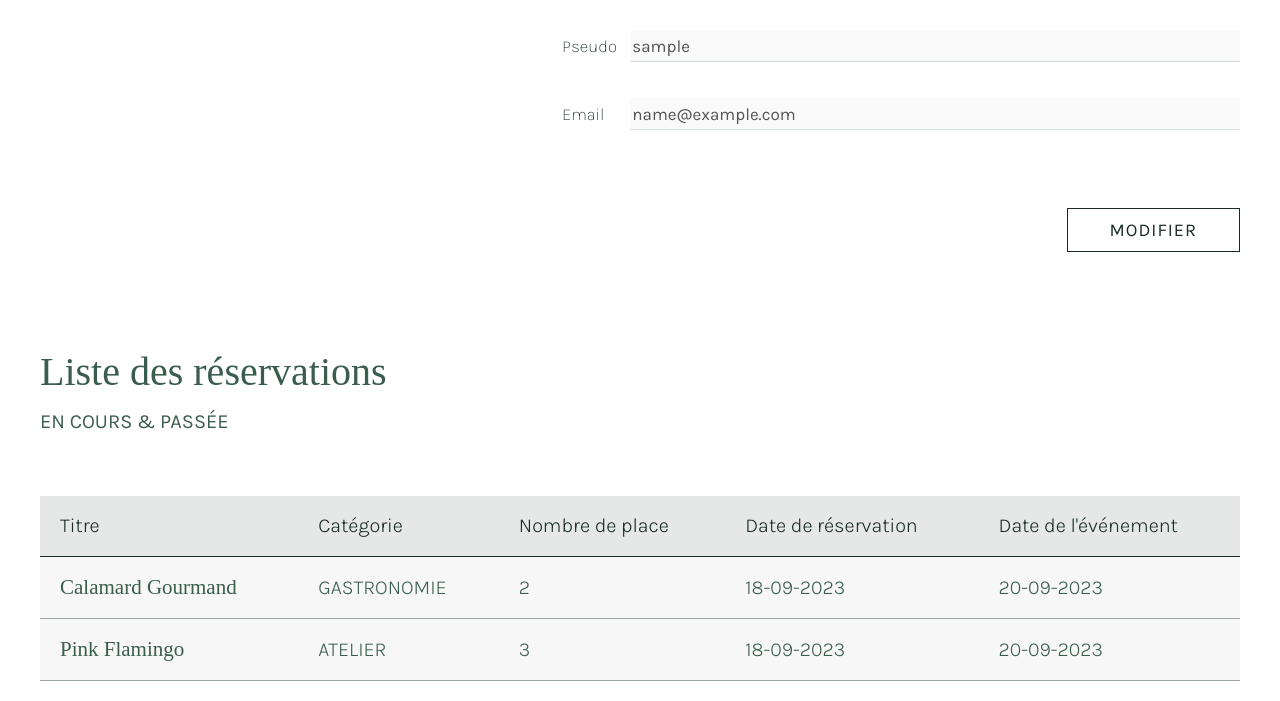
After one commit to ValluetCP/event_luxury, a PHP site: page /event/views/profil.php in a window 1280 px wide. The commit adds this page. Shown: the part 499-1200 px from the top of the page. Run offline with PHP 8.4, Linux system fonts and the light colour scheme; the visitor is signed in with stand-in values (Sample User, id 1); data comes from the database, SQL or seed files in the repository; some web fonts are replaced.

Commit message:
Page ADMIN 'user' -  fiche produit & liste
profil.php
admin_add_user.php
admin_list_user.php

```diff
--- a/views/admin/admin_add_user.php
+++ b/views/admin/admin_add_user.php
@@ -49,7 +49,7 @@
                     <!-- BOUTON DE VALIDATION RESERVATION -->
                     <div class="btn_flex">
                         <!-- <button type="button" class="reserve  btnEvent btnEvent-3">Réserver</button> -->
-                        <button onclick="window.location.href='#modalEvent'" type="button" class="btnEvent btnEvent-3">Ajouter un utilisateur</button>
+                        <button name="register" value="register" type="submit" class="btnEvent btnEvent-3">Ajouter un utilisateur</button>
                     </div>
                 </form>
 
--- /dev/null
+++ b/views/profil.php
@@ -0,0 +1,107 @@
+<?php
+include_once "./inc/header.php";
+include_once "./inc/nav.php";
+require_once "../models/userModel.php";
+// // $_SESSION["user_role"] = $user["role"];
+// $user["role"] = $_SESSION["user_role"];
+$userList = User::findAllUser();
+?>
+
+
+        <!-- -------------------- PAGE PROFIL USER - début -------------------- -->
+        <main class="profil_container">
+
+            <div class="filAriane">
+                <a href="./admin/admin_list_user.php">Liste des utilisateurs > </a>
+                <a href="">Profil utilisateur </a>
+            </div>
+            <p class="profilRole">rôle admin / client</p>
+            <hr>
+            <div class="profilUser">
+                <div class="imgProfil">
+                    <img src="./asset/img/<?= $_SESSION["user_img_profil"]; ?>" alt="">
+                </div>
+                <div class="profilForm">
+                    <h1>Informations personnelles</h1>
+                    <p>profil utilisateur</p>
+                    <!-- FORMULAIRE - PROFIL USER -->
+                    <form id="userProfil" class="userForm" action="./traitement/action.php" method="post">
+
+                        <div class="user_form">
+                            <label id="nom">Nom</label>
+                            <input type="text"  name="nom" value="<?= $_SESSION["user_name"] ?>" disabled >
+                        </div>
+
+                        <div class="user_form">
+                            <label id="prenom">Prénom</label>
+                            <input type="text"  name="prenom" value="<?= $_SESSION["user_firstName"] ?>" disabled>
+                        </div>
+
+                        <div class="user_form">
+                            <label id="pseudo">Pseudo</label>
+                            <input type="text"  name="pseudo" value="<?= $_SESSION["user_pseudo"] ?>"  disabled>
+                        </div>
+
+                        <div class="user_form">
+                            <label id="email">Email</label>
+                            <input type="email"  name="email" value="<?= $_SESSION["user_email"] ?>" disabled>
+                        </div>
+
+                        <!-- BOUTON DE VALIDATION RESERVATION -->
+                        <div class="btn_flex btn_profil">
+                            <!-- <button type="button" class="reserve  btnEvent btnEvent-3">Réserver</button> -->
+                            <button onclick="window.location.href='./update_user.php'" type="button" class="btnEvent btnEvent-3">modifier</button>
+                        </div>
+                    </form>
+                </div>
+            </div>
+            <div class="profilHistorique">
+                <h2>Liste des réservations</h2>
+                <p class="ss_titre_historique">En cours & passée</p>
+                <table class="table_profil">
+                    <thead>
+                        <tr>
+                            <th>Titre</th>
+                            <th>Catégorie</th>
+                            <th>Nombre de place</th>
+                            <th>Date de réservation</th>
+                            <th>Date de l'événement</th>
+                        </tr>
+                    </thead>
+                    <tbody>
+                        <tr>
+                            <td class="table_titre">calamard gourmand</td>
+                            <td class="table_category">gastronomie</td>
+                            <td>2</td>
+                            <td>18-09-2023</td>
+                            <td>20-09-2023</td>
+                        </tr>
+                        <tr>
+                            <td class="table_titre">pink flamingo</td>
+                            <td class="table_category">atelier</td>
+                            <td>3</td>
+                            <td>18-09-2023</td>
+                            <td>20-09-2023</td>
+                        </tr>
+                    </tbody>
+                </table>
+            </div>
+        </main>
+        <footer>
+
+        </footer>
+        <script src="./js/nav_scroll2.js"></script>
+        <script>
+            function showList(listClassName){
+                var allLists = document.querySelectorAll('.nav2_container div:not(.nav2_menu,.deconnexion,.profil_nav,.img_profil_nav)');
+                allLists.forEach(function(list) {
+                    list.classList.add('hidden');
+                });
+
+                // Afficher la liste correspondante
+                var selectedList = document.querySelector('.' + listClassName);
+                selectedList.classList.remove('hidden');
+            }
+        </script>
+    </body>
+</html>
```
Also changed, not shown: views/admin/admin_list_user.php (+5 -5 lines), views/profil_user.php (added, +65 -0 lines), views/asset/img/user_paula.JPG (added).
